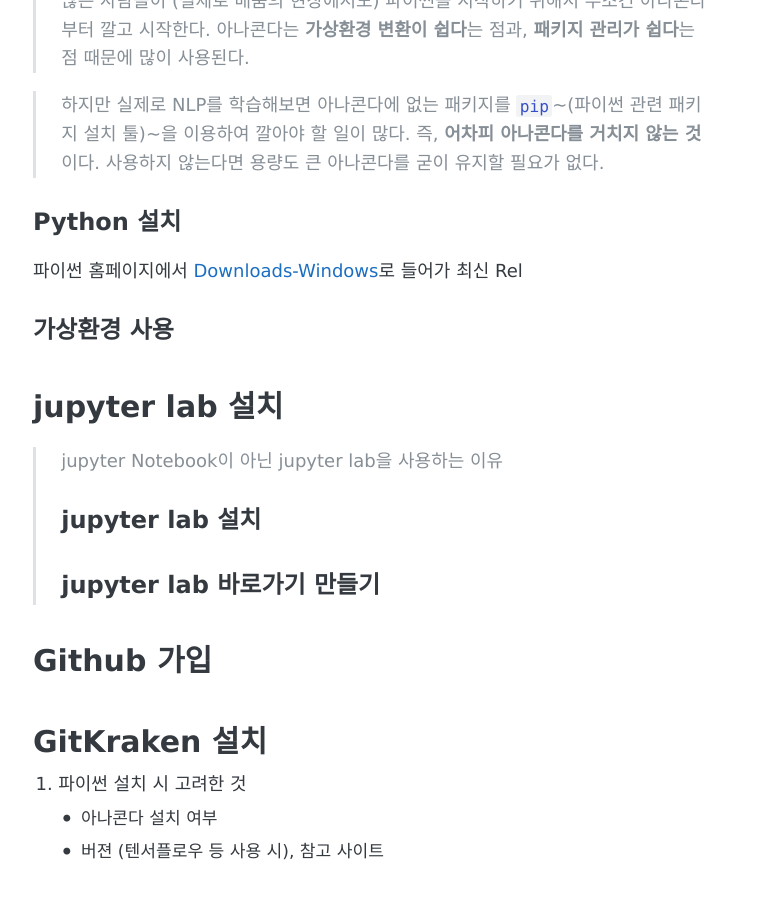
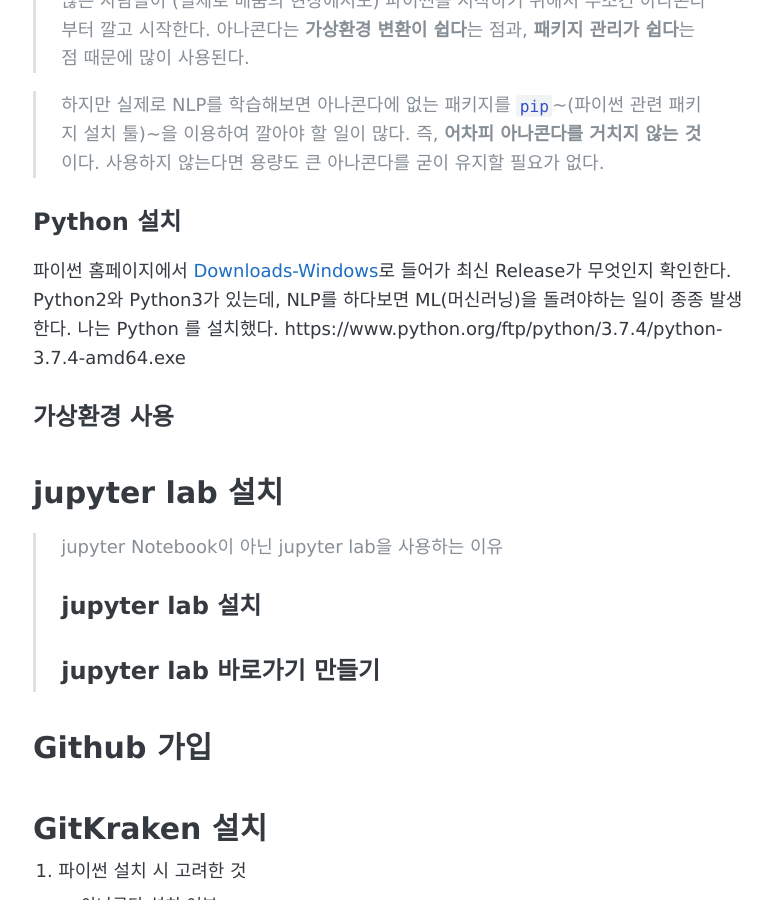
Before and after one commit to stellarway/stellarway.github.io, a Jekyll site: the page built from _posts/2019-08-23-enviroment.md, in a window 1280 px wide and 900 px high, scrolled down 458 px. Shown: the whole window, without its empty margins (247-1019 px from the left). Built offline with Jekyll 4.4.1, drawn with Linux system fonts in a browser that asks for light colours.

Commit message:
_posts/2019-08-23-enviroment.md updated from https://stackedit.io/

```diff
--- a/_posts/2019-08-23-enviroment.md
+++ b/_posts/2019-08-23-enviroment.md
@@ -11,7 +11,8 @@ comments: true
 > 하지만 실제로 NLP를 학습해보면 아나콘다에 없는 패키지를 `pip`~(파이썬 관련 패키지 설치 툴)~을 이용하여 깔아야 할 일이 많다. 즉, **어차피 아나콘다를 거치지 않는 것**이다. 사용하지 않는다면 용량도 큰 아나콘다를 굳이 유지할 필요가 없다.
 
 ## Python 설치
-파이썬 홈페이지에서 [Downloads-Windows](https://www.python.org/downloads/windows/)로 들어가 최신 Rel
+파이썬 홈페이지에서 [Downloads-Windows](https://www.python.org/downloads/windows/)로 들어가 최신 Release가 무엇인지 확인한다. Python2와 Python3가 있는데, NLP를 하다보면 ML(머신러닝)을 돌려야하는 일이 종종 발생한다. 나는 Python 를 설치했다.
+https://www.python.org/ftp/python/3.7.4/python-3.7.4-amd64.exe
 
 ## 가상환경 사용
 
```
Also changed, not shown: other parts of _posts/2019-08-23-enviroment.md (+2 -2 lines).
